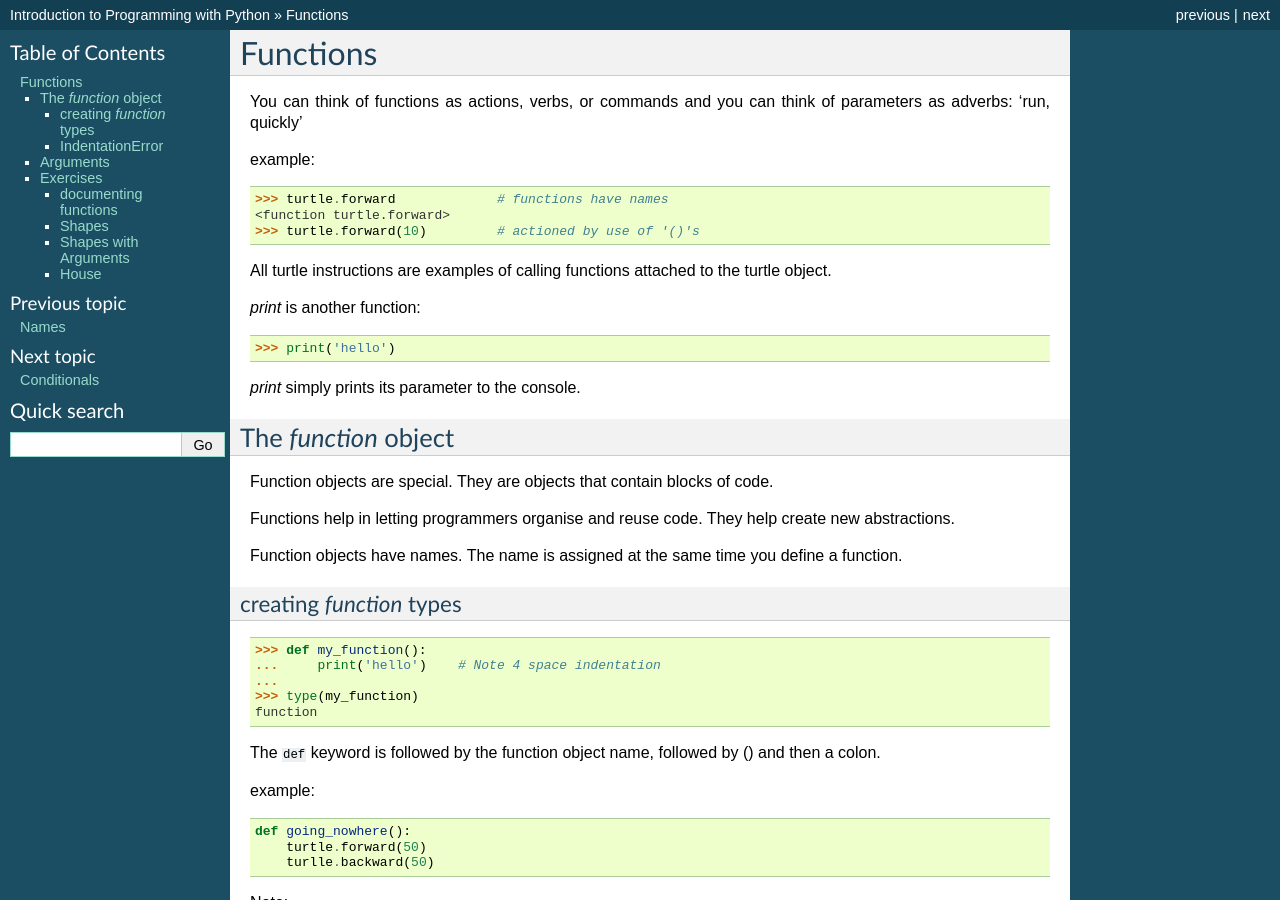
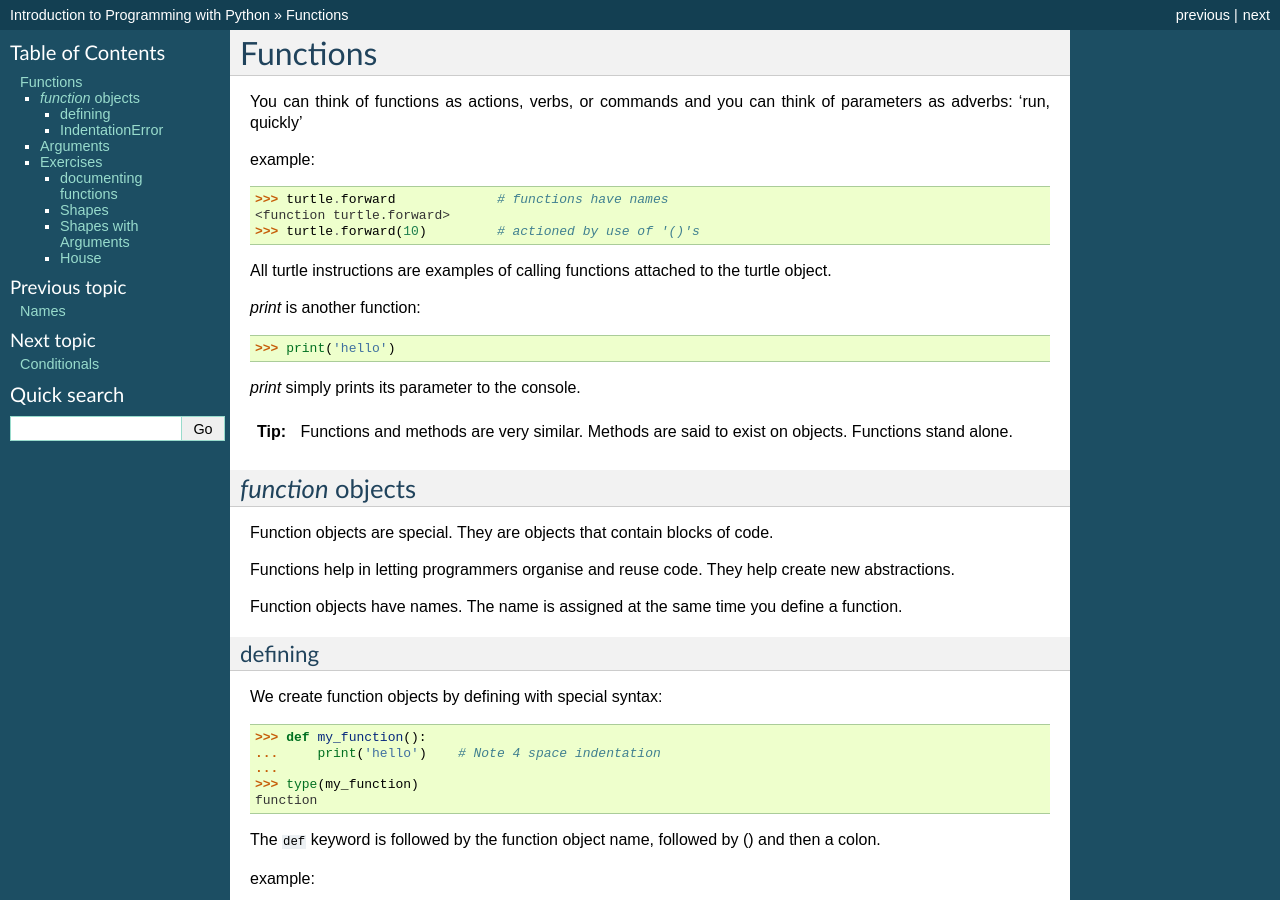
Before and after one commit to gu-lseg/intro-to-programming, a Sphinx documentation site: the page built from source/functions.rst, in a window 1280 px wide and 900 px high. Built offline with Sphinx 7.4.7, drawn with Linux system fonts in a browser that asks for light colours.

Commit message:
minor amendments

```diff
--- a/source/functions.rst
+++ b/source/functions.rst
@@ -18,9 +18,14 @@ All turtle instructions are examples of calling functions attached to the turtle
 
 `print` simply prints its parameter to the console.
 
+.. tip::
 
-The `function` object
-=====================
+    Functions and methods are very similar. Methods are said to exist on
+    objects. Functions stand alone.
+
+
+`function` objects
+==================
 
 Function objects are special. They are objects that contain blocks of code.
 
@@ -28,10 +33,10 @@ Functions help in letting programmers organise and reuse code. They help create
 
 Function objects have names. The name is assigned at the same time you define a function.
 
-creating `function` types
--------------------------
+defining
+--------
 
-::
+We create function objects by defining with special syntax::
 
     >>> def my_function():
     ...     print('hello')    # Note 4 space indentation
```
